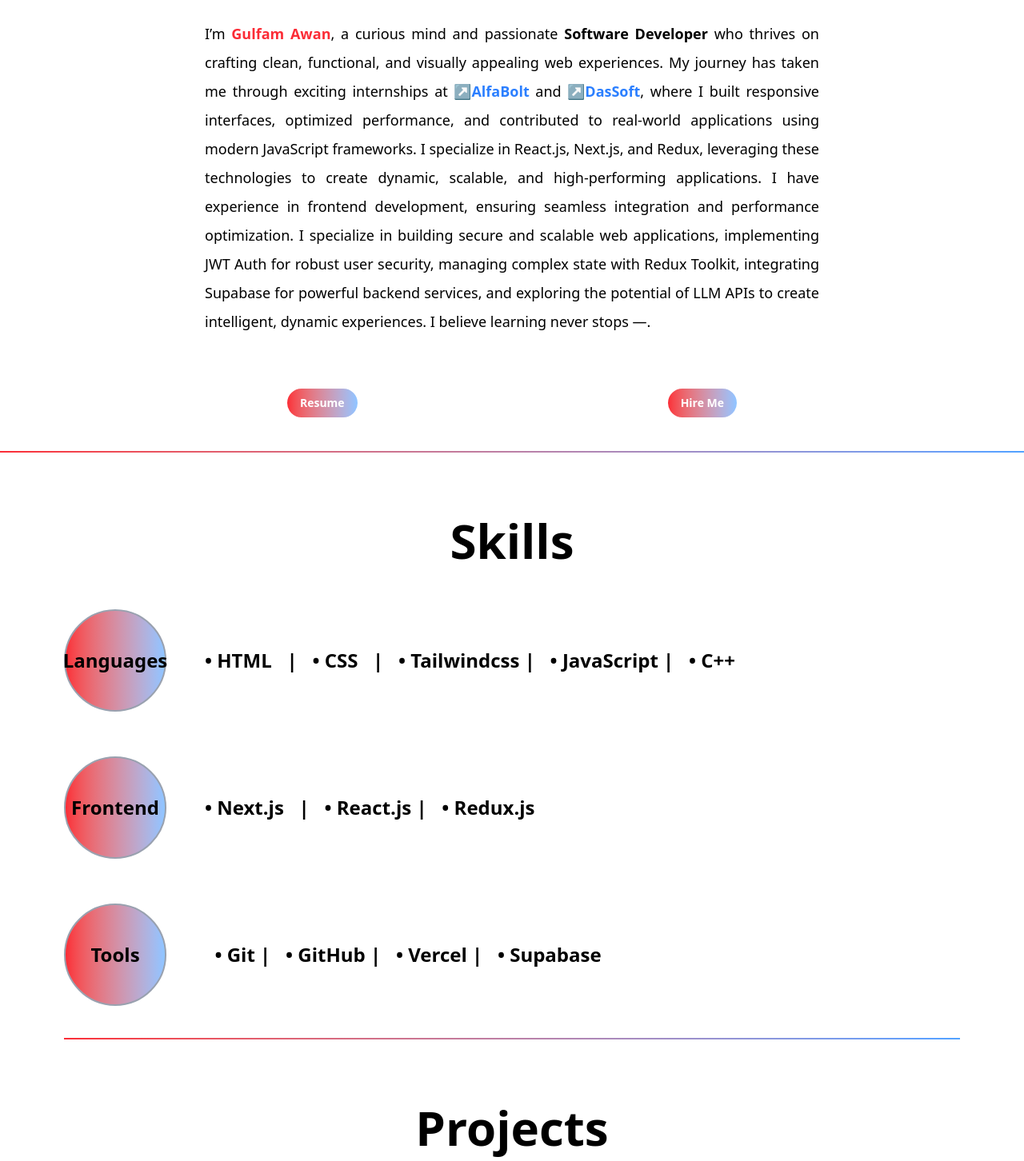
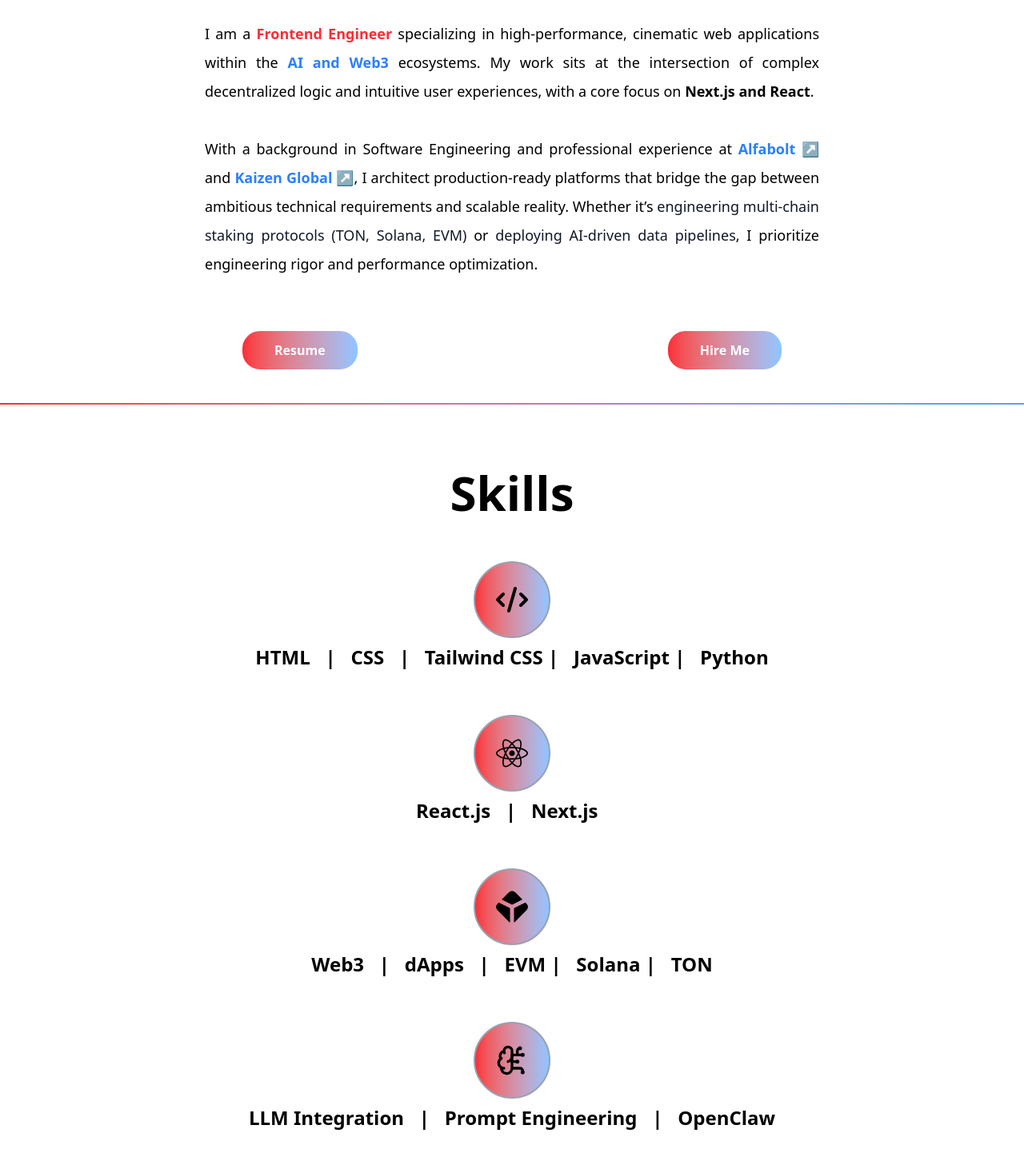
Before and after one commit to GulfamAwan07/Gulfam_Portfolio, a React (Vite) app: page / in a window 1280 px wide. Shown: the part 758-2210 px from the top of the page at 80% size. Built offline with nearby package versions, Linux system fonts and the light colour scheme.

Commit message:
update: about and skills

```diff
--- a/package.json
+++ b/package.json
@@ -21,14 +21,12 @@
     "postcss": "^8.5.6",
     "react": "^19.0.0",
     "react-dom": "^19.0.0",
-    "react-icons": "^5.5.0",
+    "react-icons": "^5.6.0",
     "react-redux": "^9.2.0",
     "react-router-dom": "^7.7.0",
     "react-toastify": "^11.0.5",
     "react-tsparticles": "^2.12.2",
     "tailwindcss": "^4.1.11",
-    "tsparticles": "^3.8.1",
-    "tsparticles-slim": "^2.12.0",
     "yup": "^1.6.1"
   },
   "devDependencies": {
--- a/src/Components/About.jsx
+++ b/src/Components/About.jsx
@@ -8,59 +8,50 @@
           About Me
         </h1>
       </div>
-      <p className="max-w-3xl mx-auto text-justify text-xl sm:text-lg leading-relaxed sm:leading-loose w-full px-4  sm:px-0 mt-5">
-        I’m <span className="font-bold text-red-500">Gulfam Awan</span>, a
-        curious mind and passionate
-        <span className="font-semibold"> Software Developer</span> who thrives
-        on crafting clean, functional, and visually appealing web experiences.
-        My journey has taken me through exciting internships at{" "}
-        <a
-          href="/documents/Gulfam_internship_letter.pdf"
-          className="text-blue-500 hover:underline font-semibold"
-          target="_blank"
-          rel="noopener noreferrer"
-        >
-          ↗AlfaBolt
+      <p className="max-w-3xl mx-auto text-justify sm:text-lg leading-relaxed sm:leading-loose w-full px-4 sm:px-0 mt-5">
+        I am a <span className="font-bold text-red-500">Frontend Engineer</span>{" "}
+        specializing in high-performance, cinematic web applications within the
+        <span className="font-semibold text-blue-500"> AI and Web3</span>{" "}
+        ecosystems. My work sits at the intersection of complex decentralized
+        logic and intuitive user experiences, with a core focus on{" "}
+        <span className="font-semibold">Next.js and React</span>.
+        <br />
+        <br />
+        With a background in Software Engineering and professional experience at{" "}
+        <a href="..." className="text-blue-500 hover:underline font-semibold">
+          Alfabolt ↗
         </a>{" "}
         and{" "}
         <a
-          href="/documents/dassoft.pdf"
+          href="/documents/M Gulfam Experience Letter.pdf"
           className="text-blue-500 hover:underline font-semibold"
-          target="_blank"
-          rel="noopener noreferrer"
         >
-          ↗DasSoft
+          Kaizen Global ↗
         </a>
-        , where I built responsive interfaces, optimized performance, and
-        contributed to real-world applications using modern JavaScript
-        frameworks. I specialize in{" "}
-        <span className="font-medium ">React.js</span>,
-        <span className="font-medium "> Next.js</span>, and
-        <span className="font-medium "> Redux</span>, leveraging these
-        technologies to create dynamic, scalable, and high-performing
-        applications. I have experience in frontend development, ensuring
-        seamless integration and performance optimization. I specialize in
-        building secure and scalable web applications, implementing{" "}
-        <span className="font-medium "> JWT Auth</span> for robust user
-        security, managing complex state with
-        <span className="font-medium "> Redux Toolkit</span>, integrating{" "}
-        <span className="font-medium "> Supabase</span> for powerful backend
-        services, and exploring the potential of{" "}
-        <span className="font-medium "> LLM APIs</span> to create intelligent,
-        dynamic experiences. I believe learning never stops —.{" "}
+        , I architect production-ready platforms that bridge the gap between
+        ambitious technical requirements and scalable reality. Whether it’s
+        <span className="font-medium text-gray-900 dark:text-white">
+          {" "}
+          engineering multi-chain staking protocols (TON, Solana, EVM)
+        </span>{" "}
+        or
+        <span className="font-medium text-gray-900 dark:text-white">
+          {" "}
+          deploying AI-driven data pipelines
+        </span>
+        , I prioritize engineering rigor and performance optimization.
       </p>
-
       <div className="flex justify-center items-center md:gap-96 gap-10 mt-12">
         <a
           href="/documents/Gulfam-CV.pdf"
-          className="mt-4 w-fit border-2 px-4 py-2 rounded-3xl text-white bg-gradient-to-r from-red-500 to-blue-300 text-sm font-bold hover:scale-105"
+          className="mt-4 w-fit border-2 px-10 py-3 rounded-3xl text-white bg-gradient-to-r from-red-500 to-blue-300 text-md font-bold hover:scale-105"
         >
           Resume
         </a>
 
         <Link
           to="/Contact"
-          className="mt-4 w-fit border-2 px-4 py-2 rounded-3xl text-white bg-gradient-to-r from-red-500 to-blue-300 text-sm font-bold hover:scale-105"
+          className="mt-4 w-fit border-2 px-10 py-3 rounded-3xl text-white bg-gradient-to-r from-red-500 to-blue-300 text-md font-bold hover:scale-105"
         >
           Hire Me
         </Link>
--- a/src/Components/Hero.jsx
+++ b/src/Components/Hero.jsx
@@ -6,7 +6,8 @@
   useEffect(() => {
     const professions = [
       "Software Developer",
-      "Front-End Developer",
+      "Front-End Engineer",
+      "Web3 Frontend Dev",
       "Programmer",
       "Web Developer",
     ];
--- a/src/Components/Skills.jsx
+++ b/src/Components/Skills.jsx
@@ -1,4 +1,9 @@
 import { motion } from "framer-motion";
+import { FaCode } from "react-icons/fa6";
+import { SiBlockchaindotcom } from "react-icons/si";
+import { VscTools } from "react-icons/vsc";
+import { FaReact } from "react-icons/fa";
+import { LuBrainCircuit } from "react-icons/lu";
 
 const Skills = () => {
   const sectionVariants = {
@@ -43,44 +48,100 @@
           className="text-4xl sm:text-5xl md:text-6xl lg:text-7xl xl:text-6xl text-center font-bold"
           variants={textVariants}
         >
-
-            Skills
-
+          Skills
         </motion.h1>
 
+        <motion.div
+          variants={textVariants}
+          className="flex w-full flex-col md:flex-row items-center md:gap-12 gap-6 mt-14"
+        >
+          <div className="flex w-full gap-2 flex-col justify-center  items-center ">
+            <div className="flex justify-center items-center border-2 border-gray-400 h-20 w-20 md:h-24 md:w-24 rounded-full bg-gradient-to-r from-red-500 to-blue-300">
+              <FaCode className="size-10" />
+            </div>
 
-        <motion.div variants={textVariants} className="flex flex-col md:flex-row items-center md:gap-12 gap-6 mt-14">
-          <div className="h-28 w-28 md:h-32 md:w-32 border-2 flex justify-center border-gray-400 items-center rounded-full bg-gradient-to-r from-red-500 to-blue-300">
-            <h1 className="text-xl md:text-2xl font-bold">Languages</h1>
+            <div className="flex justify-center items-center">
+              <h2 className="text-lg md:text-2xl font-semibold text-center md:text-left">
+                HTML &nbsp; | &nbsp; CSS &nbsp; | &nbsp; Tailwind CSS | &nbsp;
+                JavaScript | &nbsp; Python
+              </h2>
+            </div>
           </div>
-          <h2 className="text-lg md:text-2xl font-semibold text-center md:text-left">
-            • HTML &nbsp; | &nbsp; • CSS &nbsp; | &nbsp; • Tailwindcss | &nbsp; • JavaScript | &nbsp; • C++
-          </h2>
         </motion.div>
 
+        <motion.div
+          variants={textVariants}
+          className="flex flex-col md:flex-row items-center md:gap-12 gap-6 mt-14"
+        >
+          <div className="flex w-full gap-2 flex-col justify-center  items-center ">
+            <div className="flex justify-center items-center border-2 border-gray-400 h-20 w-20 md:h-24 md:w-24 rounded-full bg-gradient-to-r from-red-500 to-blue-300">
+              <FaReact className="size-10" />
+            </div>
 
-        <motion.div variants={textVariants} className="flex flex-col md:flex-row items-center md:gap-12 gap-6 mt-14">
-          <div className="h-28 w-28 md:h-32 md:w-32 border-2 border-gray-400 flex justify-center items-center rounded-full bg-gradient-to-r from-red-500 to-blue-300">
-            <h1 className="text-xl md:text-2xl font-bold">Frontend</h1>
+            <div className="flex justify-center items-center">
+              <h2 className="text-lg md:text-2xl font-semibold text-center md:text-left">
+                React.js &nbsp; | &nbsp; Next.js &nbsp;
+              </h2>
+            </div>
           </div>
-          <h2 className="text-lg md:text-2xl font-semibold text-center md:text-left">
-            • Next.js &nbsp; | &nbsp; • React.js | &nbsp; • Redux.js
-          </h2>
         </motion.div>
 
+        <motion.div
+          variants={textVariants}
+          className="flex flex-col md:flex-row items-center md:gap-12 gap-6 mt-14"
+        >
+          <div className="flex w-full gap-2 flex-col justify-center items-center ">
+            <div className="flex justify-center items-center border-2 border-gray-400 h-20 w-20 md:h-24 md:w-24 rounded-full bg-gradient-to-r from-red-500 to-blue-300">
+              <SiBlockchaindotcom className="size-10" />
+            </div>
 
-        <motion.div variants={textVariants} className="flex flex-col md:flex-row items-center md:gap-12 gap-6 mt-14">
-          <div className="h-28 w-28 md:h-32 md:w-32 border-2 border-gray-400 flex justify-center items-center rounded-full bg-gradient-to-r from-red-500 to-blue-300">
-            <h1 className="text-xl md:text-2xl font-bold">Tools</h1>
+            <div className="flex justify-center items-center">
+              <h2 className="text-lg md:text-2xl font-semibold text-center md:text-left">
+                Web3 &nbsp; | &nbsp; dApps &nbsp; | &nbsp; EVM | &nbsp; Solana |
+                &nbsp; TON
+              </h2>
+            </div>
           </div>
-          <h2 className="text-lg md:text-2xl font-semibold text-center md:text-left">
-             &nbsp; • Git | &nbsp; • GitHub | &nbsp; • Vercel | &nbsp; • Supabase
-          </h2>
+        </motion.div>
+
+        <motion.div
+          variants={textVariants}
+          className="flex flex-col md:flex-row items-center md:gap-12 gap-6 mt-14"
+        >
+          <div className="flex w-full gap-2 flex-col justify-center items-center ">
+            <div className="flex justify-center items-center border-2 border-gray-400 h-20 w-20 md:h-24 md:w-24 rounded-full bg-gradient-to-r from-red-500 to-blue-300">
+              <LuBrainCircuit className="size-10" />
+            </div>
+
+            <div className="flex justify-center items-center">
+              <h2 className="text-lg md:text-2xl font-semibold text-center md:text-left">
+                LLM Integration &nbsp; | &nbsp; Prompt Engineering &nbsp; |
+                &nbsp; OpenClaw
+              </h2>
+            </div>
+          </div>
+        </motion.div>
+
+        <motion.div
+          variants={textVariants}
+          className="flex flex-col md:flex-row items-center md:gap-12 gap-6 mt-14"
+        >
+          <div className="flex w-full gap-2 flex-col justify-center  items-center ">
+            <div className="flex justify-center items-center border-2 border-gray-400 h-20 w-20 md:h-24 md:w-24 rounded-full bg-gradient-to-r from-red-500 to-blue-300">
+              <VscTools className="size-10" />
+            </div>
+
+            <div className="flex justify-center items-center">
+              <h2 className="text-lg md:text-2xl font-semibold text-center md:text-left">
+                GitHub &nbsp; | &nbsp; Vercel &nbsp; | &nbsp; Netlify | &nbsp;
+                Supabase
+              </h2>
+            </div>
+          </div>
         </motion.div>
       </motion.div>
 
       <div className="h-0.5 mt-10 bg-gradient-to-r from-red-500 to-blue-400"></div>
-
     </div>
   );
 };
```
Also changed, not shown: 2 other files (tests, documents, lock files or other folders).
